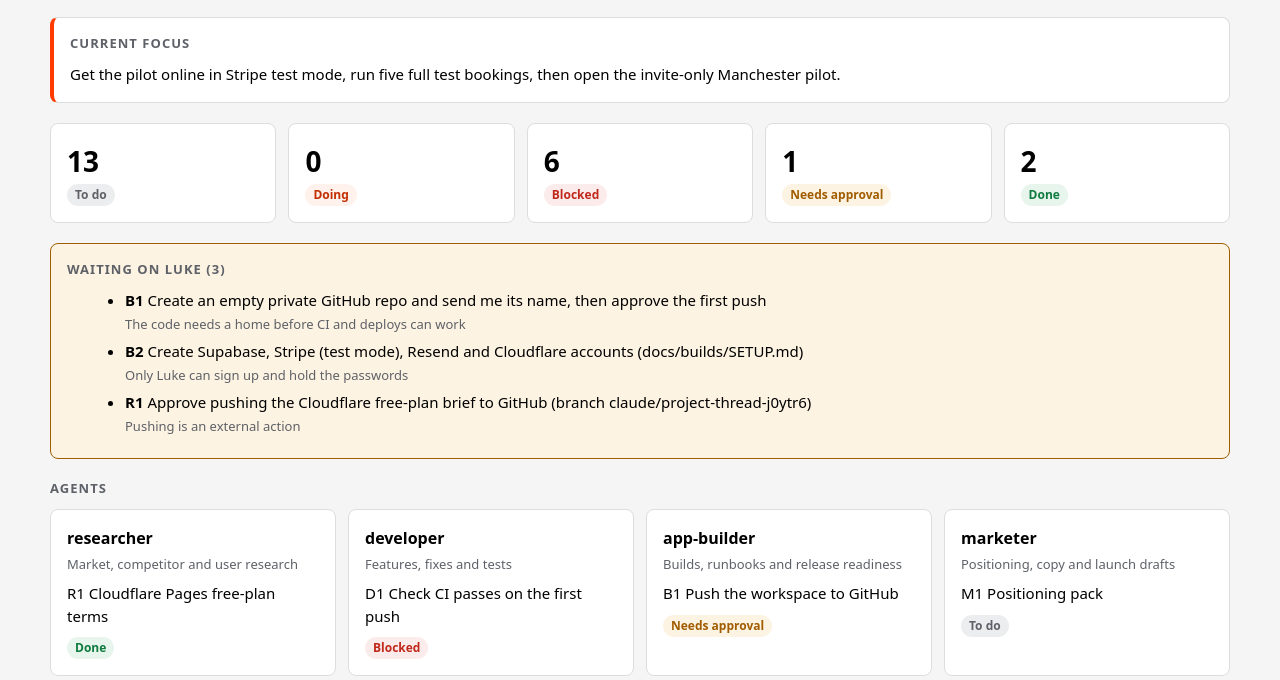
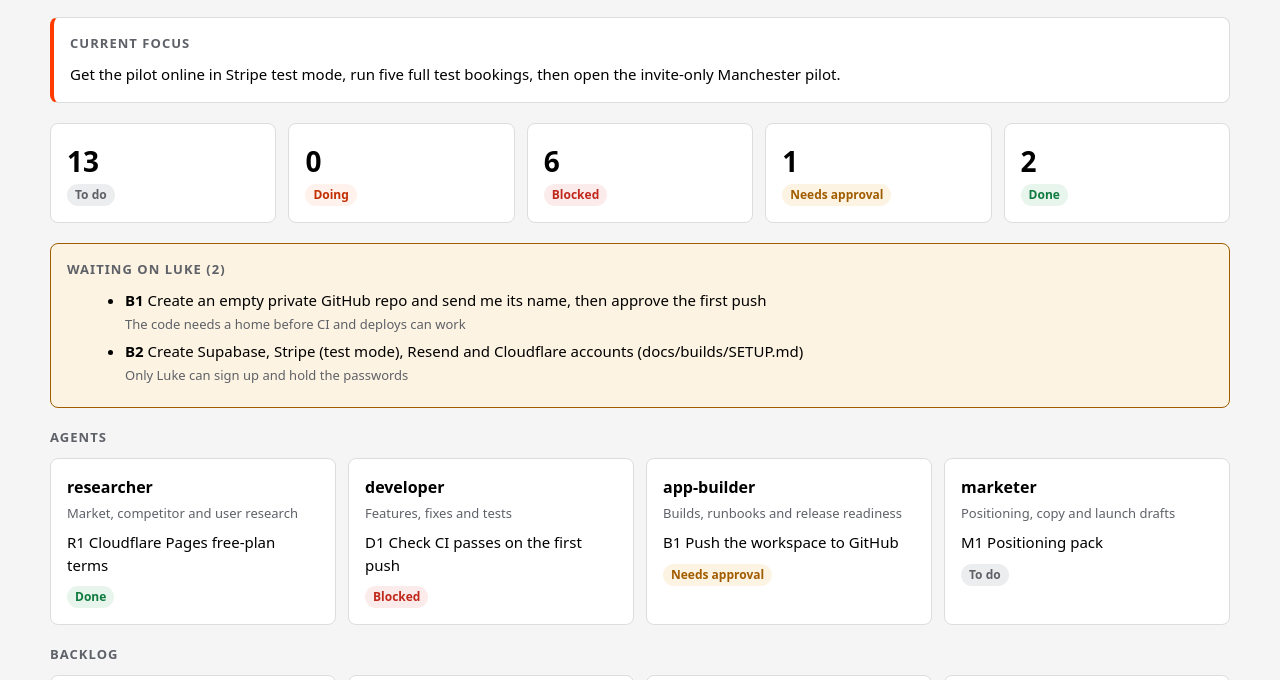
Before and after one commit to lukeshearer6-rgb/Embr, a website built with Vite: page docs/dashboard.html in a window 1280 px wide. Shown: the part 89-769 px from the top of the page. Built offline with nearby package versions, Linux system fonts and the light colour scheme.

Commit message:
Clear the approved Cloudflare brief push from Waiting on Luke
Co-Authored-By: Claude Opus 5.5 <noreply@anthropic.com>
Claude-Session: https://claude.ai/code/session_01BGDNWnkXd7xxzvoYcmJ9X9

```diff
--- a/docs/dashboard.html
+++ b/docs/dashboard.html
@@ -41,7 +41,7 @@ ul.log{list-style:none;padding:0}ul.log li{padding:6px 0;border-top:1px solid va
 
 <section class="stats"><div class="card stat"><b>13</b><span class="pill todo">To do</span></div><div class="card stat"><b>0</b><span class="pill doing">Doing</span></div><div class="card stat"><b>6</b><span class="pill blocked">Blocked</span></div><div class="card stat"><b>1</b><span class="pill needs-approval">Needs approval</span></div><div class="card stat"><b>2</b><span class="pill done">Done</span></div></section>
 
-<section class="card wait"><h2>Waiting on Luke (3)</h2><ul><li><b>B1</b> Create an empty private GitHub repo and send me its name, then approve the first push<br><span class="muted">The code needs a home before CI and deploys can work</span></li><li><b>B2</b> Create Supabase, Stripe (test mode), Resend and Cloudflare accounts (docs/builds/SETUP.md)<br><span class="muted">Only Luke can sign up and hold the passwords</span></li><li><b>R1</b> Approve pushing the Cloudflare free-plan brief to GitHub (branch claude/project-thread-j0ytr6)<br><span class="muted">Pushing is an external action</span></li></ul></section>
+<section class="card wait"><h2>Waiting on Luke (2)</h2><ul><li><b>B1</b> Create an empty private GitHub repo and send me its name, then approve the first push<br><span class="muted">The code needs a home before CI and deploys can work</span></li><li><b>B2</b> Create Supabase, Stripe (test mode), Resend and Cloudflare accounts (docs/builds/SETUP.md)<br><span class="muted">Only Luke can sign up and hold the passwords</span></li></ul></section>
 
 <section><h2>Agents</h2><div class="grid"><div class="card agent"><h3>researcher</h3><span class="muted">Market, competitor and user research</span><p>R1 Cloudflare Pages free-plan terms</p><span class="pill done">Done</span></div><div class="card agent"><h3>developer</h3><span class="muted">Features, fixes and tests</span><p>D1 Check CI passes on the first push</p><span class="pill blocked">Blocked</span></div><div class="card agent"><h3>app-builder</h3><span class="muted">Builds, runbooks and release readiness</span><p>B1 Push the workspace to GitHub</p><span class="pill needs-approval">Needs approval</span></div><div class="card agent"><h3>marketer</h3><span class="muted">Positioning, copy and launch drafts</span><p>M1 Positioning pack</p><span class="pill todo">To do</span></div></div></section>
 
```
Also changed, not shown: docs/workflow-state.md (+0 -1 lines).
